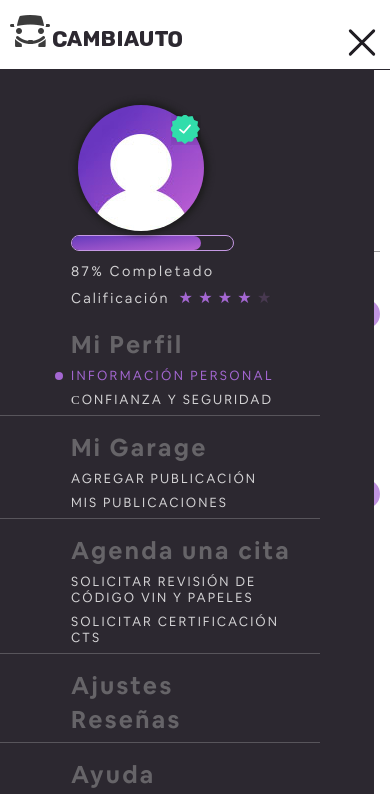
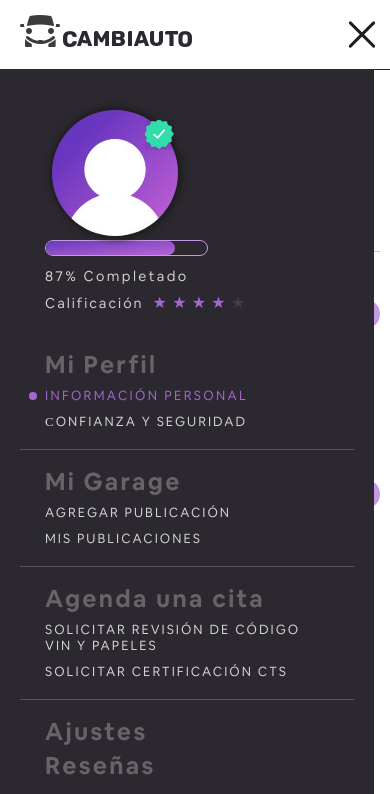
Before and after one commit to atsvetkova7/cambiauto, a plain HTML site: page index.html in a window 390 px wide. Both pictures are taken after a click on the label 362 px from the left and 43 px from the top of the page. Shown: the top 794 px of the page. Drawn offline with Linux system fonts and the light colour scheme.

Commit message:
Update issues

```diff
--- a/css/main.css
+++ b/css/main.css
@@ -60,6 +60,9 @@ html {
     width: 100%;
     margin: 0 auto;
 }
+.container-flex {
+    display: flex;
+}
 @media screen and (max-width: 1200px) {
     .container {
         padding-right: 20px;
@@ -74,7 +77,6 @@ html {
 .header {
     border-bottom: 1px solid #2c2830;
     background-color: #fff;
-    /* height: 75px; */
 }
 .row {
     display: flex;
@@ -85,8 +87,6 @@ html {
     display: flex;
     padding-left: 70px;
     padding-top: 15px;
-    /* margin-top: auto;
-    margin-bottom: auto; */
 }
 .logo-link {
     background: url(../image/css_sprites.png) -114px -10px;
@@ -103,8 +103,6 @@ html {
 .menu-item {
     position: relative;
 }
-
-
 .menu-item {
     margin-right: 23px;
 }
@@ -228,15 +226,16 @@ html {
     width: 100%;
     background-color: #2c2830;
     padding: 35px 54px 106px 0;
-    /* position: absolute; */
-    /* top: 80px; */
     position: relative;
 }
 
 .main {
     position: relative;
 }
-.main::before {
+.wrap {
+    position: relative;
+}
+.wrap::before {
     width: calc((100% - 1150px) / 2 );
     background-color: #2c2830;
     position: absolute;
@@ -246,8 +245,7 @@ html {
     height: 100%;
 }
 .sidebar-items {
-    margin-bottom: 20px;
-    padding-left: 71px;
+    padding: 20px 25px 20px 71px;
     border-bottom: 1px solid #58555b;
 }
 .sidebar-image {
@@ -272,10 +270,9 @@ html {
 }
 .sidebar-items:first-child {
     border: none;
-    margin-bottom: 25px;
 }
-.sidebar-items:nth-child(4) .sidebar-list  {
-    max-width: 90%;
+.sidebar-list .sidebar-item:first-child {
+    margin-bottom: 10px;
 }
 .progress-bar-wrap {
     width: 163px;
@@ -303,9 +300,6 @@ html {
     font-family: 'Airbnb Cereal App Bold';
     color: #666468;
     letter-spacing: 2.3px;
-}
-.sidebar-item {
-    margin-bottom: 8px;
 }
 .sidebar-link {
     font-size: 13px;
@@ -347,15 +341,13 @@ html {
 }
 .sidebar-items--empty {
     border-bottom: none;
-    margin-bottom: 1505px;
+    margin-bottom: auto;
 }
 .sidebar-items:last-child {
     border-bottom: none;
 }
 .sidebar-items--bottom {
     border-top: 1px solid #58555b;
-    padding-top: 20px;
-    padding-bottom: 20px;
 }
 .sidebar-user {
     display: flex;
@@ -426,7 +418,7 @@ html {
     padding: 11px 43px 9px 16px;
     color: #000;
     background-color: #faf8fa;
-    border: 1px solid #888;
+    border: 1px solid #ccc;
     border-top-right-radius: 3px;
     border-bottom-right-radius: 3px;
     background-color: transparent;
@@ -505,7 +497,7 @@ html {
     letter-spacing: 0.4px;
 }
 .content-title {
-    border-bottom: 1px solid #aaa;
+    border-bottom: 1px solid #ccc;
 }
 .content-title--second {
     margin-bottom: 0;
@@ -775,7 +767,7 @@ html {
 .form-help-field {
     background-color: transparent;
     padding: 9px 15px;
-    border: 1px solid #000;
+    border: 1px solid #ccc;
     border-radius: 3px;
     color: #332c2c;
     font-family: 'Airbnb Cereal App Book';
@@ -895,6 +887,7 @@ textarea.form-help-field {
     opacity: 0;
     overflow-y: auto;
     z-index: 4;
+    display: flex;
 }
 .modal:target {
     visibility: visible;
@@ -905,8 +898,9 @@ textarea.form-help-field {
     background-color: #2c2830;
     max-width: 750px;
     width: 100%;
-    margin: 0 auto;
+    margin: auto;
     padding-top: 40px;
+    box-shadow: 0 0 40px 0 rgba(0,0,0,.8);
 }
 .modal-container {
     max-width: 750px;
@@ -928,14 +922,14 @@ textarea.form-help-field {
     margin: 0 auto 25px;
 }
 .modal-form--title {
-    margin-bottom: 12px;
+    margin-bottom: 20px;
     text-align: center;
     font-size: 23px;
     color: #878489;
     font-family: 'Airbnb Cereal App Book';
 }
 .modal-form--subtitle {
-    margin-bottom: 15px;
+    margin-bottom: 20px;
     font-size: 14px;
     font-family: 'Airbnb Cereal App Book';
     color: #878489;
@@ -982,7 +976,7 @@ textarea.form-help-field {
 .modal-social-btn {
    display: flex;
    justify-content: center;
-   margin-bottom: 15px;
+   margin-bottom: 25px;
 }
 .modal-social-btn-wrap {
     position: relative;
@@ -1002,7 +996,7 @@ textarea.form-help-field {
 }
 .modal-footer {
     border-top: 2px solid #201d23;
-    padding: 15px 0;
+    padding: 20px 0;
     text-align: center;
 }
 .modal-footer--text {
@@ -1174,10 +1168,8 @@ textarea.form-help-field {
     }
     .sidebar {
         max-width: 374px;
+        padding: 35px 20px 106px 20px;
     }
-    /* .form-row {
-        padding-left: 12px;
-    } */
     .footer-bottom {
         height: 100%;
     }
@@ -1203,10 +1195,15 @@ textarea.form-help-field {
         height: 70px;
     }
     .logo {
-        padding-left: 10px;
+        padding-left: 35px;
     }
     .menu {
         display: none;
+    }
+    .footer {
+        position: static;
+        width: 100%;
+        bottom: 100%;
     }
     .burger {
         display: block;
@@ -1258,7 +1255,7 @@ textarea.form-help-field {
         top: 19px;
     }
     .menu_mobile_checkbox:checked ~ .burger span:nth-child(1) {
-        top: 15px;
+        top: 7px;
         -webkit-transform: rotate(135deg);
         -moz-transform: rotate(135deg);
         -o-transform: rotate(135deg);
@@ -1269,21 +1266,41 @@ textarea.form-help-field {
         left: -60px;
     }
     .menu_mobile_checkbox:checked ~ .burger span:nth-child(3) {
-        top: 15px;
+        top: 7px;
         -webkit-transform: rotate(-135deg);
         -moz-transform: rotate(-135deg);
         -o-transform: rotate(-135deg);
         transform: rotate(-135deg);
     }
-    .menu_mobile_checkbox:checked ~ .sidebar {
+    .menu_mobile_checkbox:checked ~ .wrap .sidebar {
         transform: translateX(0);
+
+    }
+    .menu_mobile_checkbox:checked ~  .footer {
+        position: fixed;
+
+    }
+    .menu_mobile_checkbox:checked ~ .wrap .content {
+        min-height: 100%;
+        position: fixed;
+        width: 100%;
+
     }
     .sidebar {
+        padding: 25px 20px;
+        position: absolute;
+        top: 0;
         transform: translateX(-450px);
+        transition: transform .3s ease-in;
         z-index: 3;
-        top: 0;
-        transition: transform .3s ease-in;
-        position: absolute;
+        min-height: calc(100vh - 70px);
+    }
+    .sidebar > div {
+        min-height: 100%;
+        position: relative;
+    }
+    .sidebar-items {
+        padding: 20px 25px;
     }
     .sidebar-items--empty {
         margin-bottom: 0;
@@ -1361,7 +1378,13 @@ textarea.form-help-field {
     .modal-social-btn .btn-social {
         font-size: 15px;
     }
-    .content {
+    .sidebar {
+        padding: 20px;
+    }
+    .sidebar-items {
+        padding-left: 25px;
+    }
+    .logo {
         padding-left: 20px;
     }
 }
--- a/index.html
+++ b/index.html
@@ -55,15 +55,14 @@
     </header>
 
     <main class="main">
-
-        <div class="container">
-            <div class="row">
         <input type="checkbox" id="checkbox" class="menu_mobile_checkbox" />
         <label class="burger" for="checkbox">
             <span></span>
             <span></span>
             <span></span>
         </label>
+        <div class="wrap">
+            <div class="container container-flex">
                 <div class="sidebar">
                     <div class="sidebar-items sidebar-items--image">
                         <div class="sidebar-image">
@@ -283,7 +282,6 @@
                 </div>
             </div>
         </div>
-    </main>
         <footer class="footer">
             <div class="footer-top">
                 <div class="container">
@@ -335,6 +333,7 @@
                 </div>
             </div>
         </footer>
+    </main>
     <div class="modal" id="modal">
         <div class="modal-container--outer">
             <a class="modal-btn-close btn" href="#"></a>
@@ -394,5 +393,4 @@
         </div>
     </div>
 </body>
-
 </html>
```
Lines whose indentation alone changed are shown as unchanged.
